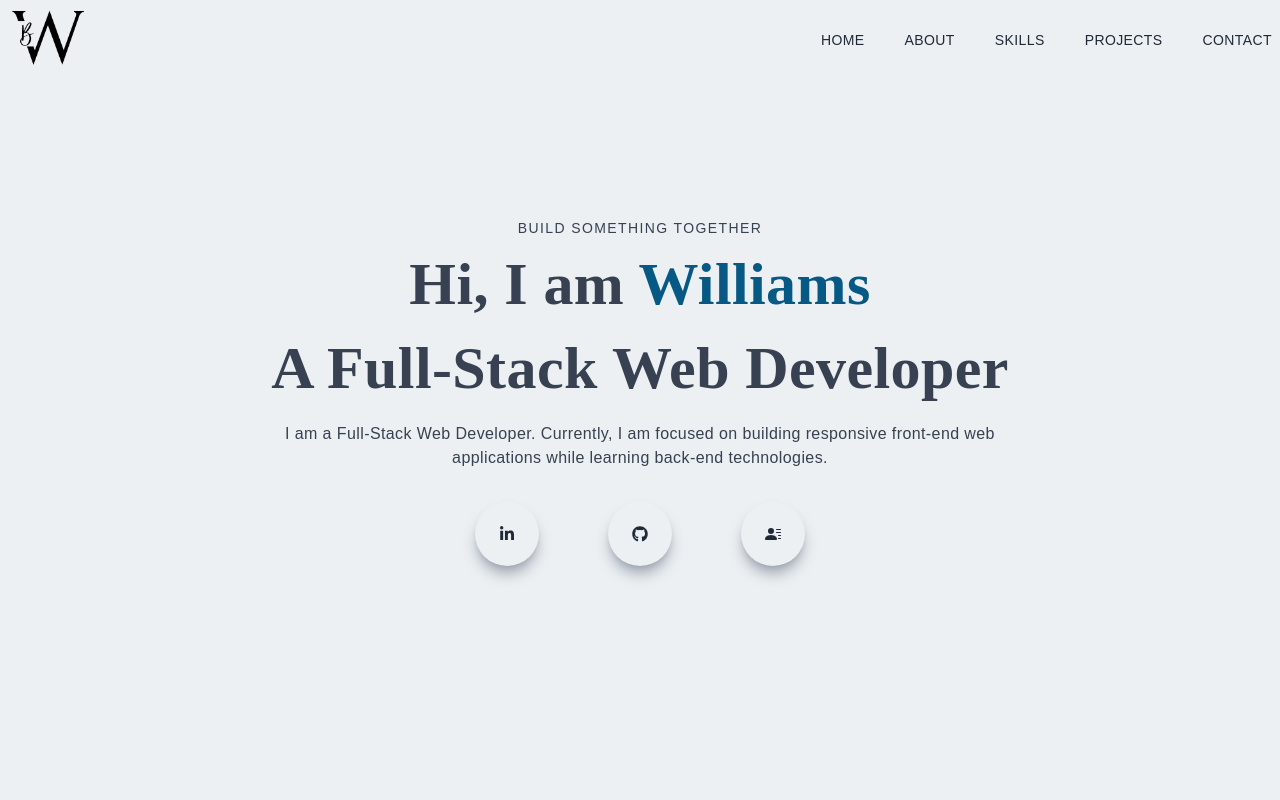
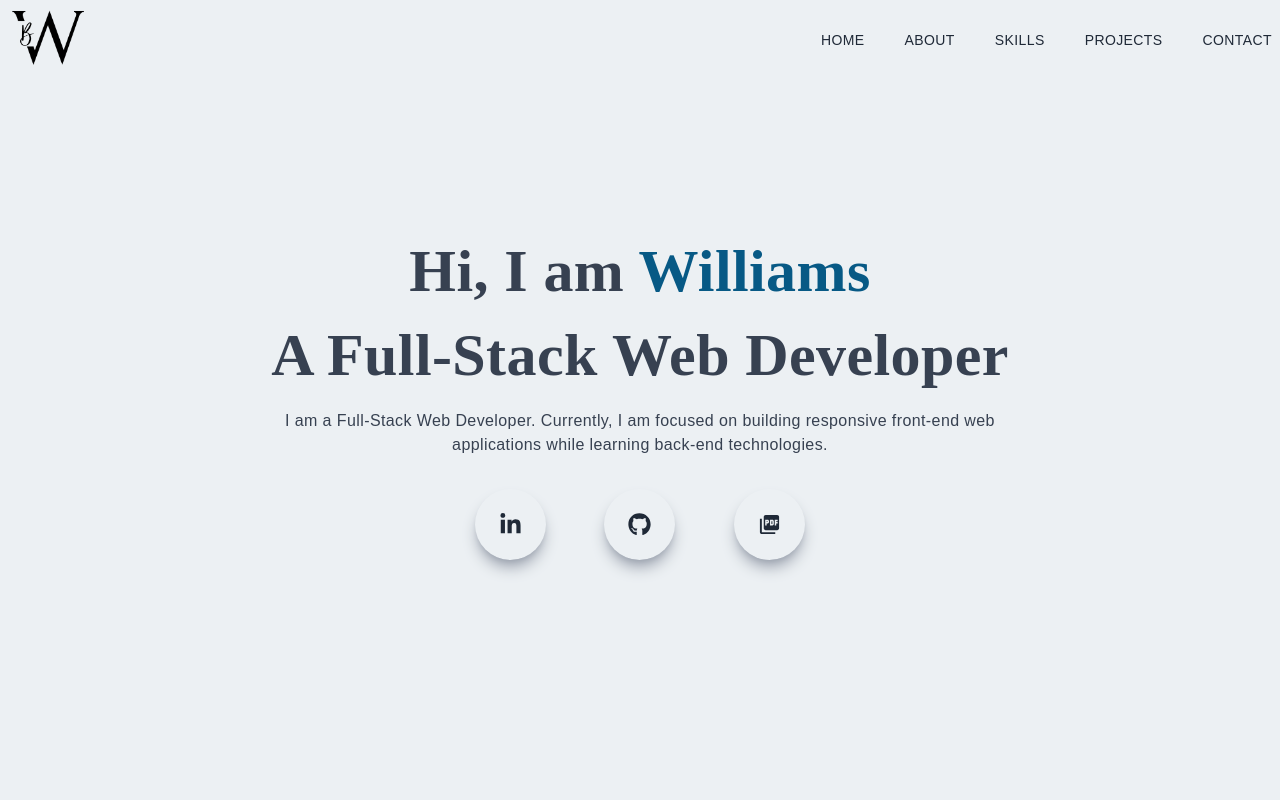
Before and after one commit to williamsgbournissent/portfolio, a Next.js app: page / in a window 1280 px wide. Shown: the top 800 px of the page. Built offline with nearby package versions, Linux system fonts and the light colour scheme.

Commit message:
testing modification

```diff
--- a/components/Contact.jsx
+++ b/components/Contact.jsx
@@ -29,8 +29,8 @@ const Contact = () => {
                 </h2>
                 <p>Full-Stack Developer</p>
                 <p className="py-4">
-                  I am available for freelance, part-time or full-time jobs.
-                  Contact me and talk.
+                  I am available for full-time or part-time jobs. Contact me and
+                  talk.
                 </p>
               </div>
               <div>
@@ -71,7 +71,10 @@ const Contact = () => {
           {/* right */}
           <div className="col-span-3 w-full h-auto shadow-xl shadow-gray-400 rounded-xl lg:p-4">
             <div className="p-4">
-              <form>
+              <form
+                method="POST"
+                action="https://getform.io/f/861d008a-42fc-4ea3-a232-77a28cf02359"
+              >
                 <div className="flex flex-col">
                   <label className="uppercase text-sm py-2">Name</label>
                   <input
--- a/components/Main.jsx
+++ b/components/Main.jsx
@@ -1,25 +1,12 @@
-import React, { useState } from "react";
+import React from "react";
 import { FaLinkedinIn, FaGithub } from "react-icons/fa";
-import { BsPersonLinesFill } from "react-icons/bs";
+import { MdPictureAsPdf } from "react-icons/md";
 
 const Main = () => {
-  const [isHovering, setIsHovering] = useState(false);
-
-  const handleMouseOver = () => {
-    setIsHovering(true);
-  };
-
-  const handleMouseOut = () => {
-    setIsHovering(false);
-  };
-
   return (
     <div id="home" className="w-full h-screen text-center">
       <div className="max-w-[1240px] w-full h-full mx-auto p-2 flex justify-center items-center">
         <div>
-          <p className="uppercase text-sm tracking-widest text-gray-700">
-            Build something together
-          </p>
           <h1 className="py-4 text-gray-700 font-bold text-4xl sm:text-5xl md:text-6xl">
             Hi, I am <span className="text-sky-800">Williams</span>
           </h1>
@@ -38,7 +25,7 @@ const Main = () => {
               rel="noopener noreferrer"
             >
               <div className="rounded-full shadow-lg shadow-gray-400 p-6 cursor-pointer hover:scale-110 ease-in duration-300">
-                <FaLinkedinIn />
+                <FaLinkedinIn className="text-[23px]" />
               </div>
             </a>
             <a
@@ -47,18 +34,13 @@ const Main = () => {
               rel="noopener noreferrer"
             >
               <div className="rounded-full shadow-lg shadow-gray-400 p-6 cursor-pointer hover:scale-110 ease-in duration-300">
-                <FaGithub />
+                <FaGithub className="text-[23px]" />
               </div>
             </a>
             <a href="/williams_resume.pdf" download target="_blank">
-              <div
-                onMouseOver={handleMouseOver}
-                onMouseOut={handleMouseOut}
-                className="rounded-full shadow-lg shadow-gray-400 p-6 cursor-pointer hover:scale-110 ease-in duration-300"
-              >
-                <BsPersonLinesFill />
+              <div className="rounded-full shadow-lg shadow-gray-400 p-6 cursor-pointer hover:scale-110 ease-in duration-300">
+                <MdPictureAsPdf className="text-[23px]" />
               </div>
-              {isHovering && <p>Resume</p>}
             </a>
           </div>
         </div>
--- a/components/Navbar.jsx
+++ b/components/Navbar.jsx
@@ -107,9 +107,7 @@ const Navbar = () => {
               </div>
             </div>
             <div className="border-b border-gray-300 my-4">
-              <p className="w-[85%] md:w-[90%] py-4">
-                Explore my website and enjoy it!
-              </p>
+              <p className="w-[85%] md:w-[90%] py-4">Know more about me!</p>
             </div>
             <div className="py-4 flex flex-col">
               <ul className="uppercase">
--- a/pages/mercadoliebre.jsx
+++ b/pages/mercadoliebre.jsx
@@ -28,14 +28,14 @@ const crypto = () => {
           <h2>Overview</h2>
           <p>This app was built using HTML and CSS is hosted on Heroku.</p>
           <a
-            href="https://github.com/Williamssb/mercadoliebrewb.git"
+            href="https://mercadoliebrew.herokuapp.com/"
             target="_blank"
             rel="noreferrer"
           >
             <button className="px-8 py-2 mt-4 mr-8">Demo</button>
           </a>
           <a
-            href="https://mercadoliebrew.herokuapp.com/"
+            href="https://github.com/Williamssb/mercadoliebrewb.git"
             target="_blank"
             rel="noreferrer"
           >
```
Also changed, not shown: 1 other file (tests, documents, lock files or other folders).
